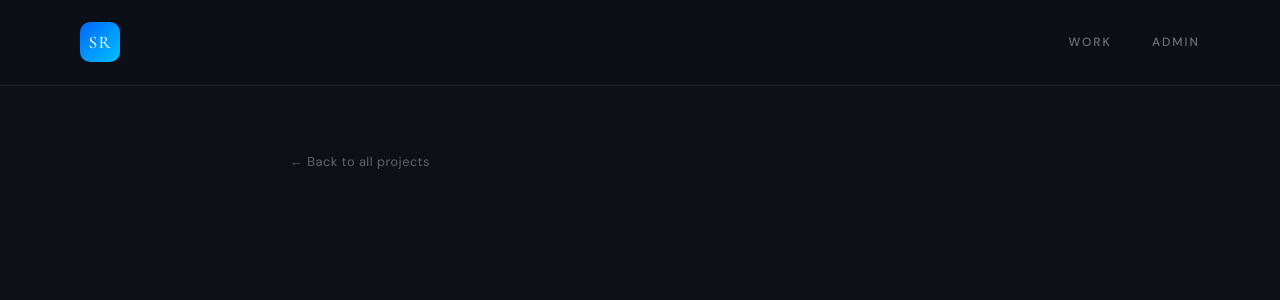
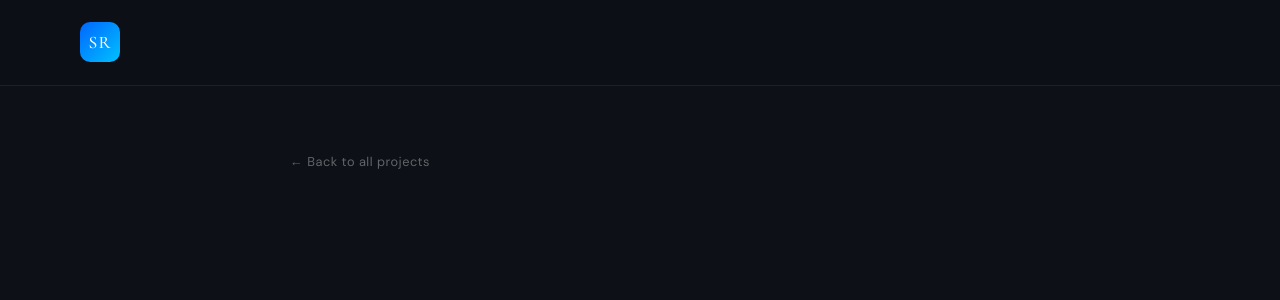
Before and after one commit to Shakir-Raza/portfolio, a Flask app: template portfolio/templates/project.html in a window 1280 px wide. Shown: the top 300 px of the page. Run offline with Flask 3, Linux system fonts and the light colour scheme; the template is opened without the code that fills it, so the values that code supplies are empty.

Commit message:
fix project section

```diff
--- a/portfolio/templates/project.html
+++ b/portfolio/templates/project.html
@@ -11,8 +11,6 @@
 <nav>
   <div class="nav-logo">SR</div>
   <div class="nav-links">
-    <a href="/">Work</a>
-    <a href="/admin">Admin</a>
   </div>
 </nav>
 
```
